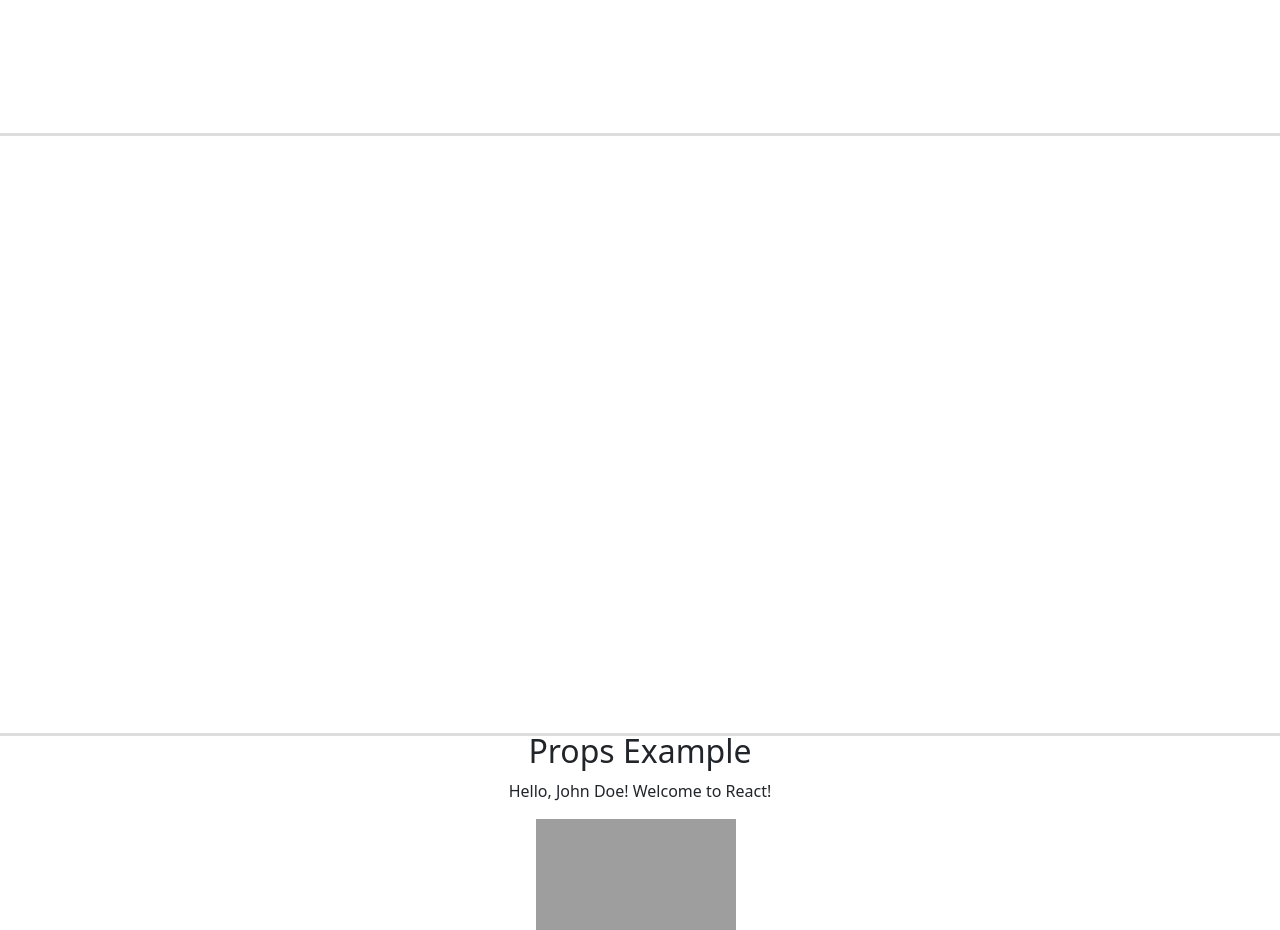
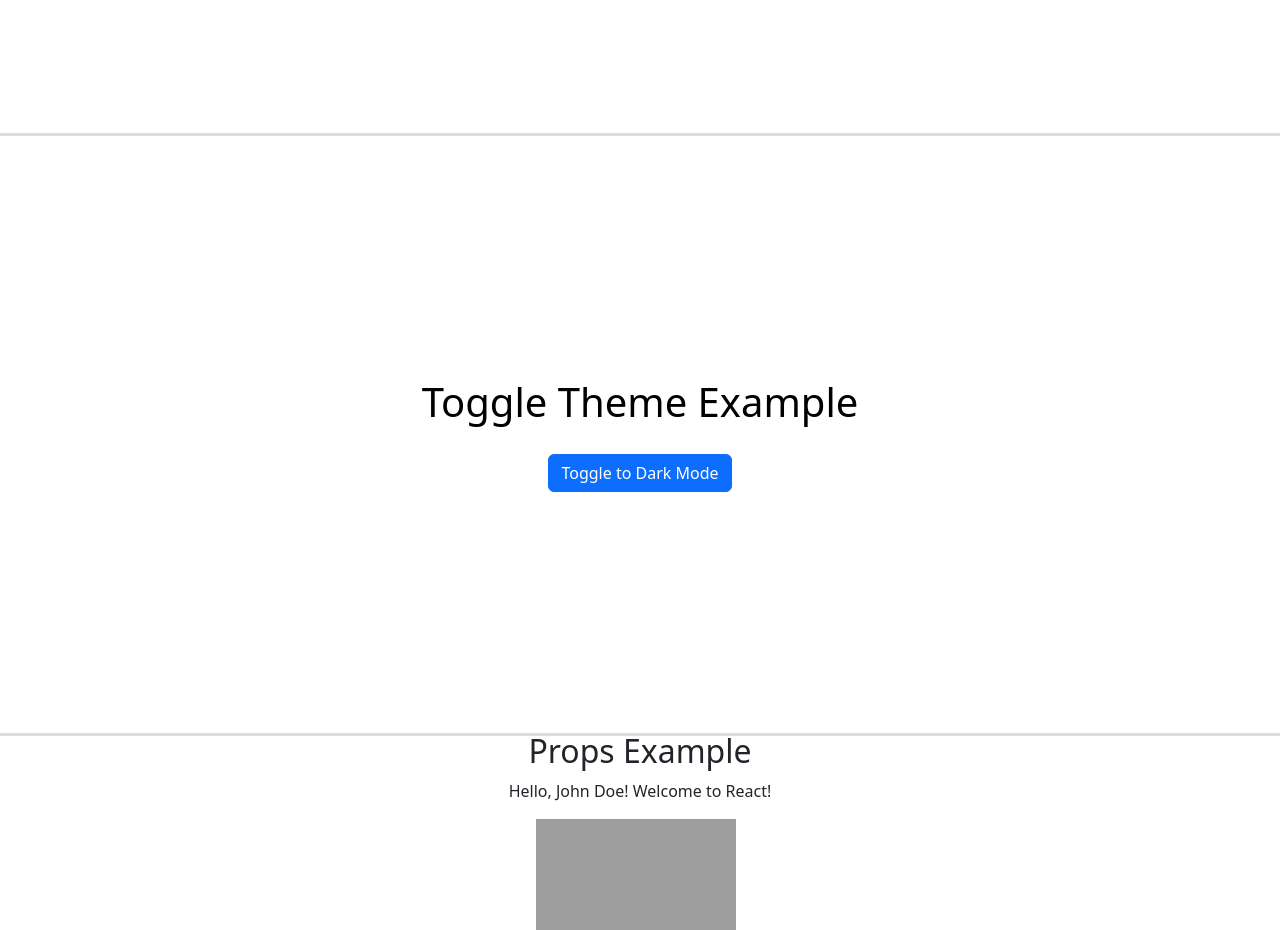
Before and after one commit to rzounlom/react-fundamentals, a React (Vite) app: page / in a window 1280 px wide. Shown: the part 520-1450 px from the top of the page. Built offline with nearby package versions, Linux system fonts and the light colour scheme; grey boxes are pictures that could not be loaded.

Commit message:
add toggle theme component

```diff
--- a/src/App.tsx
+++ b/src/App.tsx
@@ -4,6 +4,7 @@ import ConditionalRendering from "./components/conditional-rendering/Conditional
 import Counter from "./components/counter/Counter";
 import { FC } from "react";
 import Input from "./components/input/Input";
+import ToggleTheme from "./components/toggle-theme/ToggleTheme";
 
 // import Example4TodoApp from './components/Example4TodoApp';
 // import Example5FetchData from './components/Example5FetchData';
@@ -32,7 +33,7 @@ const App: FC = () => {
         <Counter />
       </section>
       <section id="toggle-theme" style={styles.section}>
-        {/* <Example6ToggleTheme /> */}
+        <ToggleTheme />
       </section>
       <section id="conditional-rendering" style={styles.section}>
         <ConditionalRendering name="John Doe" />
@@ -50,6 +51,7 @@ const App: FC = () => {
   );
 };
 
+// styles for the component
 const styles = {
   section: {
     height: "75vh",
--- a/src/components/conditional-rendering/ConditionalRendering.tsx
+++ b/src/components/conditional-rendering/ConditionalRendering.tsx
@@ -53,6 +53,7 @@ const Props: FC<CondinalRenderingProps> = ({ name }) => {
   );
 };
 
+// styles for the component
 const styles = {
   container: {
     display: "flex",
--- a/src/components/toggle-theme/ToggleTheme.tsx
+++ b/src/components/toggle-theme/ToggleTheme.tsx
@@ -10,7 +10,14 @@ const ToggleTheme: FC = () => {
     setDarkMode(!darkMode);
   };
 
+  // styles for the component --> need to devine within the component to have access to the state
   const themeStyles = {
+    display: "flex",
+    "flex-direction": "column",
+    justifyContent: "center",
+    alignItems: "center",
+    height: "100%",
+    width: "100%",
     backgroundColor: darkMode ? "#333" : "#fff",
     color: darkMode ? "#fff" : "#000",
     padding: "20px",
@@ -19,8 +26,8 @@ const ToggleTheme: FC = () => {
 
   return (
     <div style={themeStyles}>
-      <h2>Toggle Theme Example</h2>
-      <Button onClick={toggleTheme}>
+      <h1>Toggle Theme Example</h1>
+      <Button onClick={toggleTheme} style={{ marginTop: "20px" }}>
         Toggle to {darkMode ? "Light" : "Dark"} Mode
       </Button>
     </div>
```
